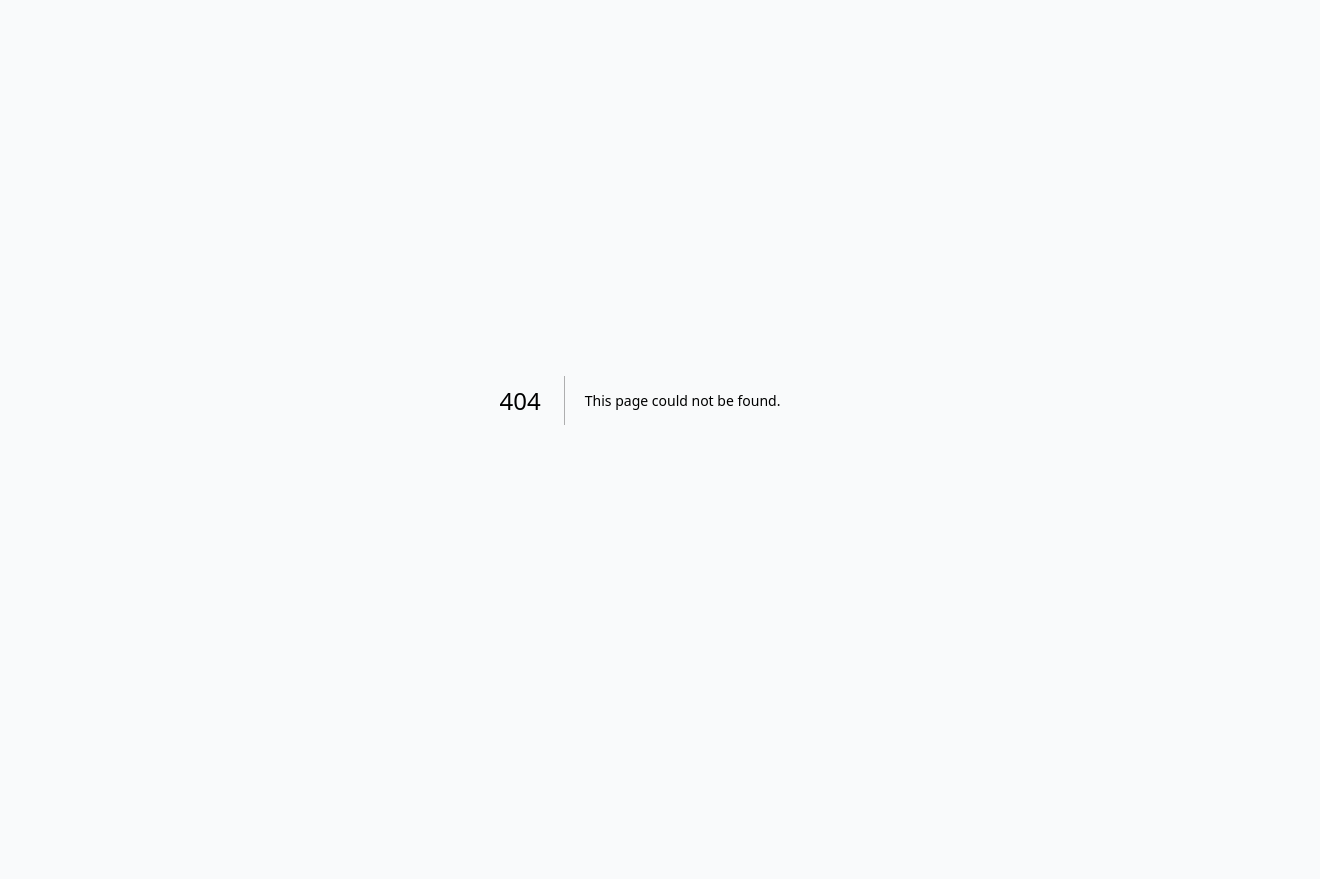
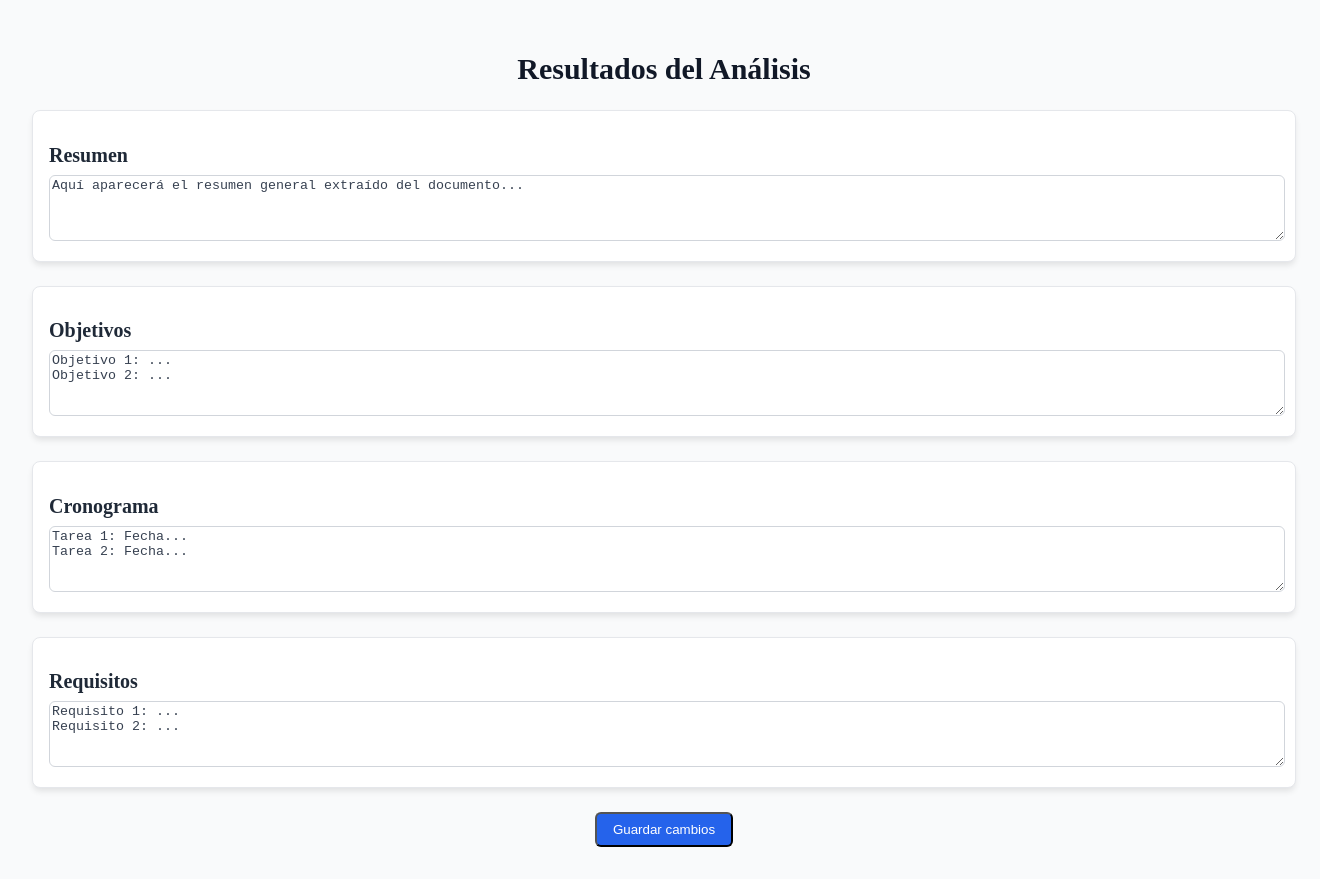
Before and after one commit to smillerr/licit-manager, a Next.js app: page /page3 in a window 1280 px wide. Before the commit this address had no page. Shown: the whole page, 1320 px wide, since content can reach past the window. Before the commit the page ends 800 px from the top, so only its background shows below. Built offline with nearby package versions, Linux system fonts and the light colour scheme.

Commit message:
Texto extraido editable

```diff
--- a/app/page.tsx
+++ b/app/page.tsx
@@ -1,24 +1,37 @@
 'use client';
-import { useCallback } from 'react';
+import { useCallback, useState } from 'react';
 import PdfUploader from '@/components/PdfUploader';
+import Link from 'next/link';
 
 export default function Home() {
+  const [showButton, setShowButton] = useState(false);
+
   const handleAnalysisResult = useCallback((text: string) => {
     console.log('Texto extraído:', text);
     // Aquí puedes agregar más lógica para procesar el resultado
+    setShowButton(true); // Muestra el botón solo después de que se haya hecho el análisis
   }, []);
 
   return (
-    <main className="container mx-auto p-4 max-w-6xl">
-      <div className="text-center mb-8">
-        <h1 className="text-4xl font-bold text-gray-900 mb-2">
-          Licit Manager
-        </h1>
+    <main className="container mx-auto p-4 max-w-6xl text-center">
+      <div className="mb-8">
+        <h1 className="text-4xl font-bold text-gray-900 mb-2">Licit Manager</h1>
         <p className="text-lg text-gray-600">
           Analiza documentos de licitaciones con IA y extrae requisitos automáticamente
         </p>
       </div>
+
       <PdfUploader onResult={handleAnalysisResult} />
+
+      {showButton && (
+        <div className="mt-6">
+          <Link href="/page3">
+            <button className="btn-primary hover:scale-105 transition-transform">
+              Seguir
+            </button>
+          </Link>
+        </div>
+      )}
     </main>
   );
 }
--- /dev/null
+++ b/app/page3/page.tsx
@@ -0,0 +1,89 @@
+'use client';
+
+import { useState } from 'react';
+
+export default function Page3() {
+  const [data, setData] = useState({
+    resumen: 'Aquí aparecerá el resumen general extraído del documento...',
+    objetivos: 'Objetivo 1: ...\nObjetivo 2: ...',
+    cronograma: 'Tarea 1: Fecha...\nTarea 2: Fecha...',
+    requisitos: 'Requisito 1: ...\nRequisito 2: ...',
+  });
+
+  const [edited, setEdited] = useState({
+    resumen: false,
+    objetivos: false,
+    cronograma: false,
+    requisitos: false,
+  });
+
+  const [saved, setSaved] = useState(false);
+
+  const handleChange = (field: keyof typeof data, value: string) => {
+    setData({ ...data, [field]: value });
+    setEdited({ ...edited, [field]: true });
+    setSaved(false);
+  };
+
+  const handleSave = () => {
+    setSaved(true);
+    setEdited({
+      resumen: false,
+      objetivos: false,
+      cronograma: false,
+      requisitos: false,
+    });
+    setTimeout(() => setSaved(false), 2000);
+  };
+
+  return (
+    <main className="container mx-auto max-w-5xl p-6">
+      <h1 className="text-3xl font-bold text-gray-900 mb-6 text-center">
+        Resultados del Análisis
+      </h1>
+
+      {/* Tarjetas editables */}
+      <div className="space-y-6">
+        {Object.entries(data).map(([key, value]) => (
+          <div
+            key={key}
+            className={`p-4 rounded-lg shadow-md border transition-colors ${
+              edited[key as keyof typeof edited]
+                ? 'border-blue-400 bg-blue-50'
+                : 'border-gray-200 bg-white'
+            }`}
+          >
+            <h2 className="text-xl font-semibold text-gray-800 mb-2 capitalize">
+              {key}
+            </h2>
+            <textarea
+              value={value}
+              onChange={(e) =>
+                handleChange(key as keyof typeof data, e.target.value)
+              }
+              className="w-full p-3 border border-gray-300 rounded-md focus:outline-none focus:ring-2 focus:ring-blue-500 text-gray-700 resize-y"
+              rows={4}
+            />
+          </div>
+        ))}
+      </div>
+
+      {/* Botón guardar */}
+      <div className="text-center mt-6">
+        <button
+          onClick={handleSave}
+          className="btn-primary hover:scale-105 transition-transform"
+        >
+          Guardar cambios
+        </button>
+      </div>
+
+      {/* Notificación visual */}
+      {saved && (
+        <div className="toast bg-green-600 text-white px-4 py-2 rounded-lg fade-in">
+          ✅ Cambios guardados correctamente
+        </div>
+      )}
+    </main>
+  );
+}
--- /dev/null
+++ b/components/EditableAIAnalysisComponent.jsx
@@ -0,0 +1,59 @@
+"use client";
+import React, { useState } from "react";
+
+export default function EditableAIAnalysisComponent({ initialData, onSave }) {
+  const [data, setData] = useState(initialData);
+  const [editMode, setEditMode] = useState(false);
+
+  const handleChange = (key, value) => {
+    setData((prev) => ({ ...prev, [key]: value }));
+  };
+
+  const handleSave = () => {
+    localStorage.setItem("analysis", JSON.stringify(data));
+    onSave?.(data);
+    setEditMode(false);
+  };
+
+  return (
+    <div className="space-y-4">
+      {Object.entries(data).map(([key, value]) => (
+        <div key={key}>
+          <h4 className="font-semibold text-gray-800 capitalize">
+            {key.replace(/_/g, " ")}
+          </h4>
+          {editMode ? (
+            <textarea
+              className="w-full border rounded p-2 text-sm text-gray-700"
+              rows={3}
+              value={value}
+              onChange={(e) => handleChange(key, e.target.value)}
+            />
+          ) : (
+            <p className="text-sm text-gray-600 mt-1 whitespace-pre-wrap">
+              {value}
+            </p>
+          )}
+        </div>
+      ))}
+
+      <div className="flex justify-end gap-2 mt-4">
+        {!editMode ? (
+          <button
+            onClick={() => setEditMode(true)}
+            className="px-4 py-2 bg-blue-600 text-white text-sm rounded hover:bg-blue-700"
+          >
+            Editar
+          </button>
+        ) : (
+          <button
+            onClick={handleSave}
+            className="px-4 py-2 bg-green-600 text-white text-sm rounded hover:bg-green-700"
+          >
+            Guardar cambios
+          </button>
+        )}
+      </div>
+    </div>
+  );
+}
--- a/components/PdfUploader.tsx
+++ b/components/PdfUploader.tsx
@@ -2,6 +2,7 @@
 "use client";
 import { useRef, useState, useCallback } from "react";
 import { motion, AnimatePresence } from "framer-motion";
+import EditableAIAnalysisComponent from "@/components/EditableAIAnalysisComponent";
 
 interface PdfUploaderProps {
   onResult?: (text: string) => void;
@@ -394,12 +395,6 @@ export default function PdfUploader({ onResult = () => {} }: PdfUploaderProps) {
       </div>
 
       {/* Análisis con IA */}
-      {analyzing && (
-        <div className="card">
-          <p className="text-center text-gray-600">Analizando con IA... 🤖</p>
-        </div>
-      )}
-
 {analysis && (
   <div className="card">
     <div className="flex justify-between items-center mb-3">
@@ -419,56 +414,19 @@ export default function PdfUploader({ onResult = () => {} }: PdfUploaderProps) {
         Copiar análisis
       </button>
     </div>
-          <div className="space-y-4">
-            <div>
-              <h4 className="font-semibold text-gray-800">
-                Resumen del Pliego
-              </h4>
-              <p className="text-sm text-gray-600 mt-1">{analysis.resumen}</p>
-            </div>
-            <div>
-              <h4 className="font-semibold text-gray-800">
-                Experiencia Requerida a la Proponente
-              </h4>
-              <p className="text-sm text-gray-600 mt-1">
-                {analysis.experiencia_requerida}
-              </p>
-            </div>
-            <div>
-              <h4 className="font-semibold text-gray-800">
-                Códigos Exigidos para la Interventoría
-              </h4>
-              <p className="text-sm text-gray-600 mt-1">
-                {analysis.codigos_exigidos}
-              </p>
-            </div>
-            <div>
-              <h4 className="font-semibold text-gray-800">
-                Experiencia Específica del Personal
-              </h4>
-              <p className="text-sm text-gray-600 mt-1">
-                {analysis.experiencia_personal}
-              </p>
-            </div>
-            <div>
-              <h4 className="font-semibold text-gray-800">
-                Indicadores Financieros Exigidos
-              </h4>
-              <p className="text-sm text-gray-600 mt-1">
-                {analysis.indicadores_financieros}
-              </p>
-            </div>
-            <div>
-              <h4 className="font-semibold text-gray-800">
-                Documentos Exigidos
-              </h4>
-              <p className="text-sm text-gray-600 mt-1">
-                {analysis.documentos_exigidos}
-              </p>
-            </div>
-          </div>
+
+ <EditableAIAnalysisComponent
+  initialData={analysis}
+  onSave={(updated: AnalysisResult) => {
+    setAnalysis(updated);
+    showToast("Cambios guardados ✅", true);
+  }}
+/>
+
+
   </div>
 )}
+
     </div>
   );
 }
--- a/package.json
+++ b/package.json
@@ -20,7 +20,7 @@
     "next": "15.5.4",
     "openai": "^4.104.0",
     "pdf-parse": "^2.4.5",
-    "pdfjs-dist": "^5.4.296",
+    "pdfjs-dist": "^3.11.174",
     "react": "19.1.0",
     "react-dom": "19.1.0",
     "zod": "^3.25.76"
--- a/pages/api/analyze-deepseek.ts
+++ b/pages/api/analyze-deepseek.ts
@@ -118,4 +118,5 @@ export default async function handler(
     console.error("Error en análisis:", error);
     return res.status(500).json({ error: "Error interno al analizar texto." });
   }
+
 }
--- a/styles/globals.css
+++ b/styles/globals.css
@@ -1,4 +1,9 @@
-@import "tailwindcss";
+
+
+
+@tailwind base;
+@tailwind components;
+@tailwind utilities;
 
 /* Estilos personalizados usando CSS nativo */
 .card {
--- a/tailwind.config.js
+++ b/tailwind.config.js
@@ -4,6 +4,7 @@ module.exports = {
     './app/**/*.{js,ts,jsx,tsx,mdx}',
     './components/**/*.{js,ts,jsx,tsx,mdx}',
     './pages/**/*.{js,ts,jsx,tsx,mdx}',
+    './src/**/*.{js,ts,jsx,tsx,mdx}', // <- opcional, por si usas src/
   ],
   theme: {
     extend: {},
--- a/tsconfig.json
+++ b/tsconfig.json
@@ -32,6 +32,6 @@
     "**/*.ts",
     "**/*.tsx",
     ".next/types/**/*.ts"
-  ],
+, "app/page3/page.tsx"  ],
   "exclude": ["node_modules"]
 }
```
Also changed, not shown: 1 other file (tests, documents, lock files or other folders). Lines whose indentation alone changed are shown as unchanged.
